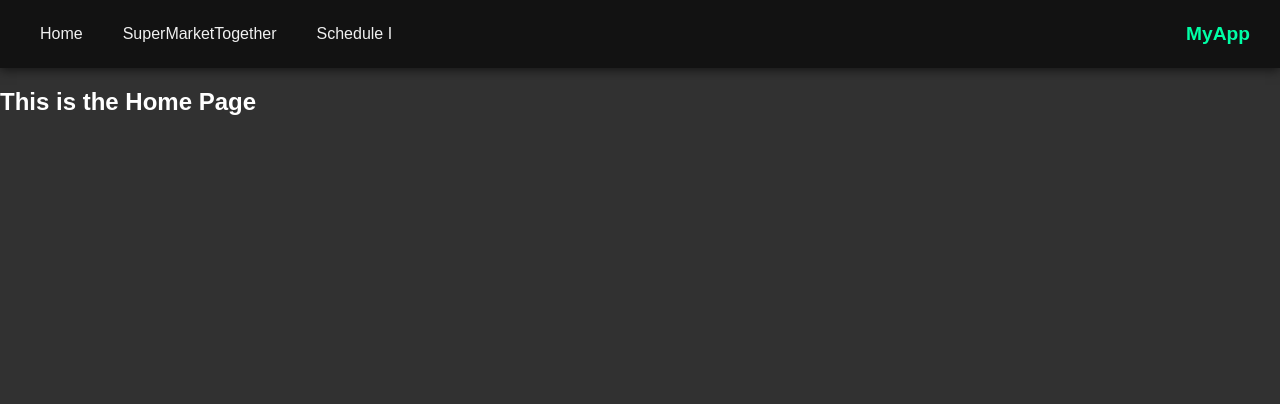
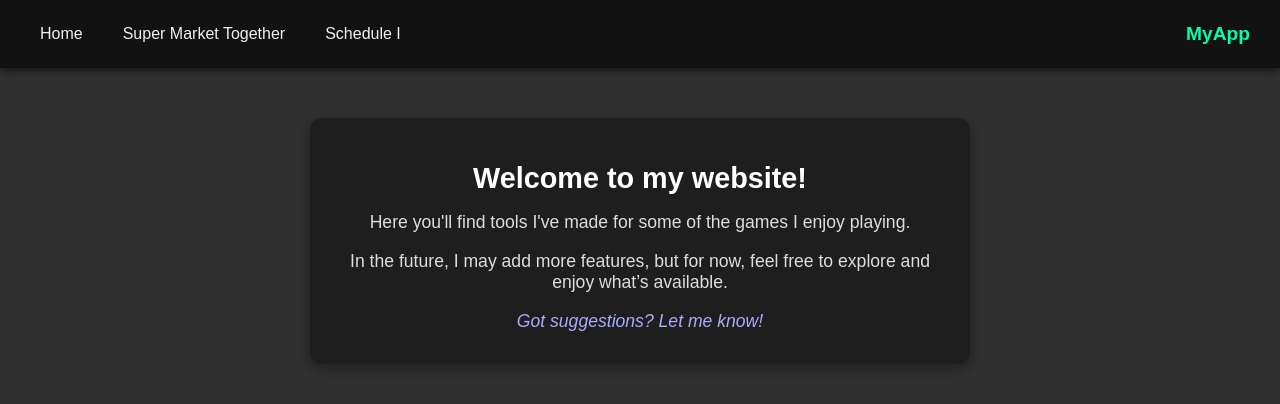
Before and after one commit to Specticol/MyApp, a React (Vite) app in the folder PersonalApp/: page / in a window 1280 px wide. Shown: the top 404 px of the page. Built offline with nearby package versions, Linux system fonts and the light colour scheme.

Commit message:
updated homepage

```diff
--- a/PersonalApp/src/Header.tsx
+++ b/PersonalApp/src/Header.tsx
@@ -6,7 +6,7 @@ function Header() {
     <nav className={styles.navbar}>
       <div className={styles.links}>
         <Link to="/" className={styles.link}>Home</Link>
-        <Link to="/smt" className={styles.link}>SuperMarketTogether</Link>
+        <Link to="/smt" className={styles.link}>Super Market Together</Link>
         <Link to="/ScheduleI" className={styles.link}>Schedule I</Link>
 
       </div>
--- /dev/null
+++ b/PersonalApp/src/css/Home.module.css
@@ -0,0 +1,27 @@
+.container {
+    max-width: 600px;
+    margin: 50px auto;
+    padding: 20px 30px;
+    border-radius: 12px;
+    background-color: #1e1e1e;
+    box-shadow: 0 4px 16px rgba(0, 0, 0, 0.4);
+    font-family: sans-serif;
+    text-align: center;
+  }
+
+  h2 {
+    margin-bottom: 20px;
+    font-size: 1.8rem;
+    color: #ffffff;
+  }
+
+  p {
+    margin-bottom: 12px;
+    font-size: 1.1rem;
+    color: #dddddd;
+  }
+
+  .feedback {
+    font-style: italic;
+    color: #aaaaff;
+  }
--- a/PersonalApp/src/pages/Home.tsx
+++ b/PersonalApp/src/pages/Home.tsx
@@ -1,9 +1,19 @@
-import '../css/Home.css'
-const Home = () => {
-    return (
-        <div>
-            <h2>This is the Home Page</h2>
-        </div>
-    );
+import styles from "../css/Home.module.css";
+
+export default function Home() {
+  return (
+    <div className={styles.container}>
+      <h2>Welcome to my website!</h2>
+      <p>
+        Here you'll find tools I've made for some of the games I enjoy playing.
+      </p>
+      <p>
+        In the future, I may add more features, but for now, feel free to
+        explore and enjoy what’s available.
+      </p>
+      <p className={styles.feedback}>
+        Got suggestions? Let me know!
+      </p>
+    </div>
+  );
 }
-export default Home;
```
Also changed, not shown: PersonalApp/src/css/Home.css (deleted).
